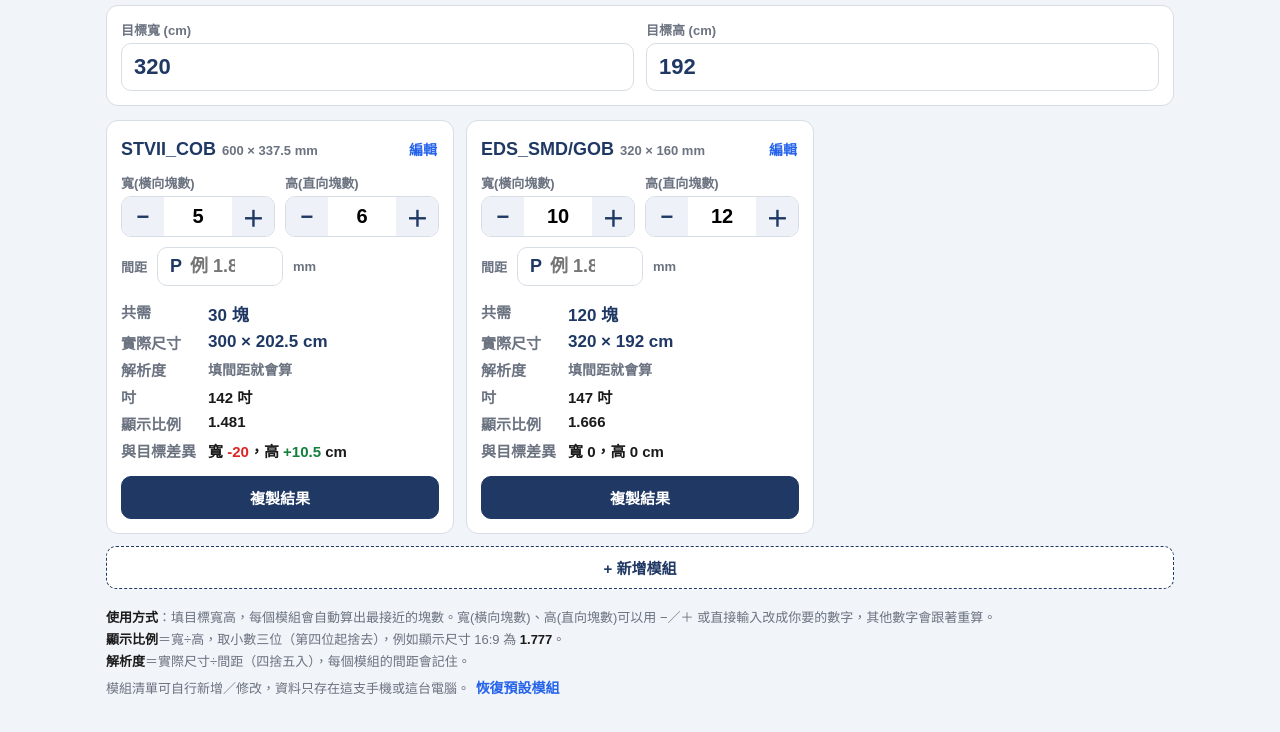
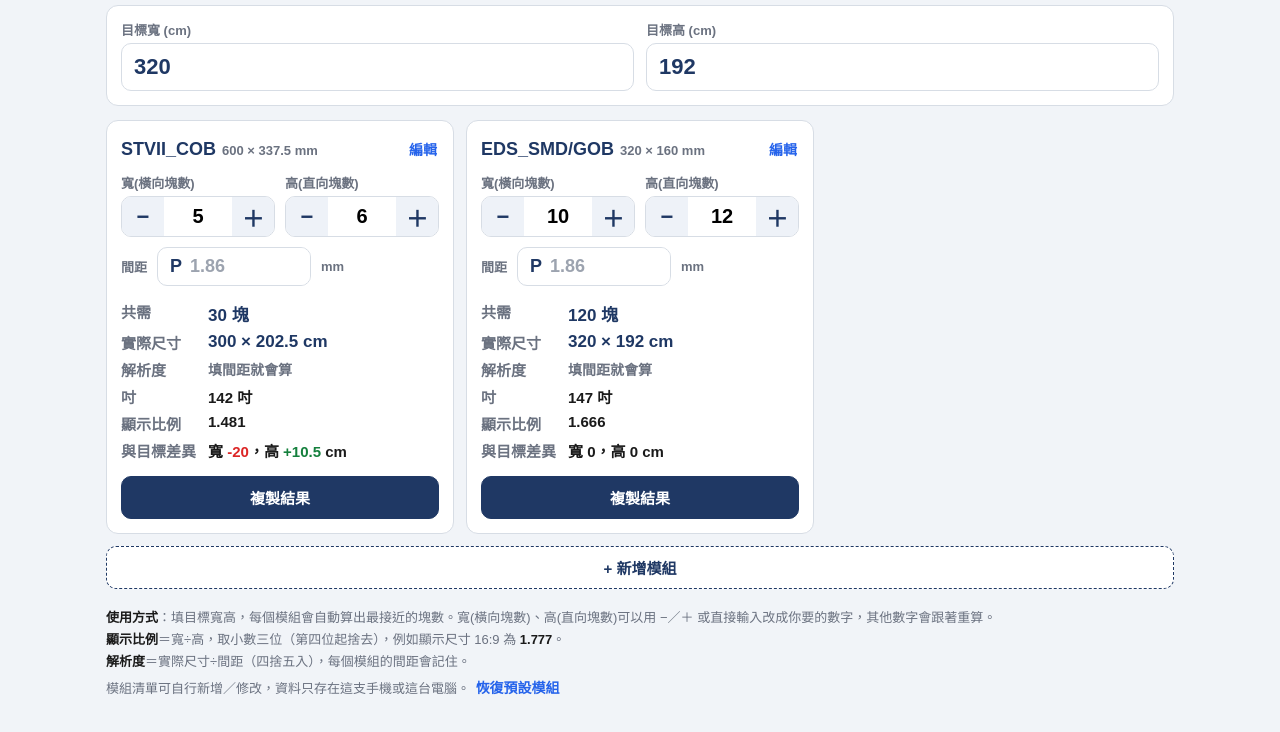
Before and after one commit to chengwenhong555-cmyk/led-size-calc, a plain HTML site: page index.html in a window 1280 px wide. Shown: the part 68-800 px from the top of the page. Drawn offline with Linux system fonts and the light colour scheme.

Commit message:
間距欄加寬，提示字不再被切
Co-Authored-By: Claude Opus 5.5 <noreply@anthropic.com>

```diff
--- a/index.html
+++ b/index.html
@@ -67,7 +67,9 @@
   .pitch-row label { font-size: 13px; font-weight: 700; color: var(--muted); white-space: nowrap; }
   .pitch-row .pbox { display: flex; align-items: center; border: 1.5px solid var(--border); border-radius: 10px; overflow: hidden; }
   .pitch-row .pbox span { padding: 0 8px 0 12px; font-size: 18px; font-weight: 800; color: var(--navy); }
-  .pitch-row input { width: 92px; border: none; font-size: 18px; font-weight: 800; padding: 8px 8px 8px 0; font-family: inherit; }
+  .pitch-row input { width: 120px; border: none; font-size: 18px; font-weight: 800; padding: 8px 8px 8px 0; font-family: inherit; -moz-appearance: textfield; }
+  .pitch-row input::-webkit-inner-spin-button, .pitch-row input::-webkit-outer-spin-button { -webkit-appearance: none; margin: 0; }
+  .pitch-row input::placeholder { font-weight: 600; color: #9ca3af; }
   .pitch-row input:focus { outline: none; }
   .pitch-row .pbox:focus-within { border-color: var(--accent); }
   .pitch-row .unit { font-size: 13px; color: var(--muted); font-weight: 700; }
@@ -226,7 +228,7 @@
           <button data-act="inc" data-k="rows" aria-label="高加一">＋</button></div></div>
       </div>
       <div class="pitch-row"><label>間距</label>
-        <div class="pbox"><span>P</span><input data-p="1" type="number" inputmode="decimal" step="0.01" list="pitch-list" placeholder="例 1.86" value="${m.pitch || ''}"></div>
+        <div class="pbox"><span>P</span><input data-p="1" type="number" inputmode="decimal" step="0.01" list="pitch-list" placeholder="1.86" value="${m.pitch || ''}"></div>
         <span class="unit">mm</span></div>
       <div class="manual" hidden>已手動調整 <button class="link" data-act="auto">改回自動</button></div>
       <dl class="res">
--- a/sw.js
+++ b/sw.js
@@ -1,5 +1,5 @@
 // 離線用：有網路時抓最新版並更新快取，沒網路時用快取
-const CACHE = 'ledsize-v4';
+const CACHE = 'ledsize-v5';
 const FILES = ['./', 'index.html', 'manifest.webmanifest', 'icon-192.png', 'icon-512.png', 'apple-touch-icon.png', 'logo.png'];
 
 self.addEventListener('install', e => {
```
